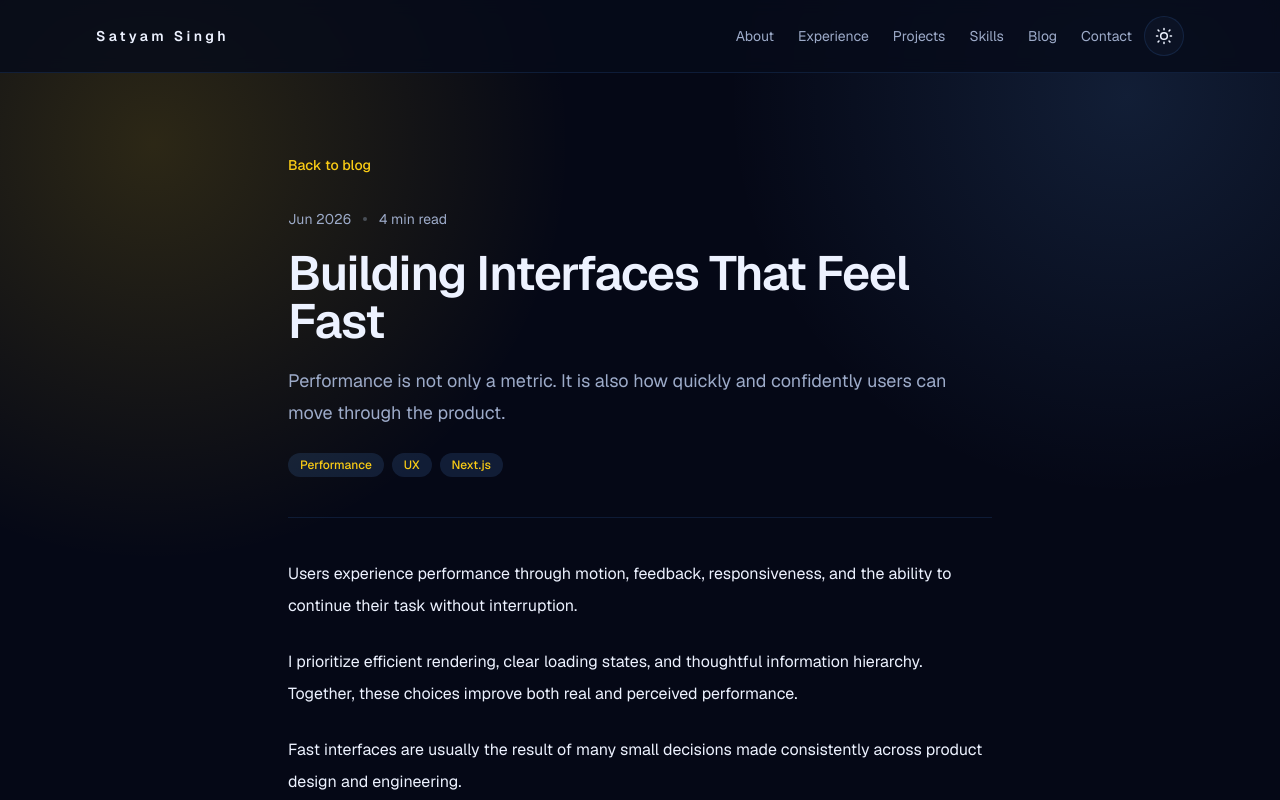
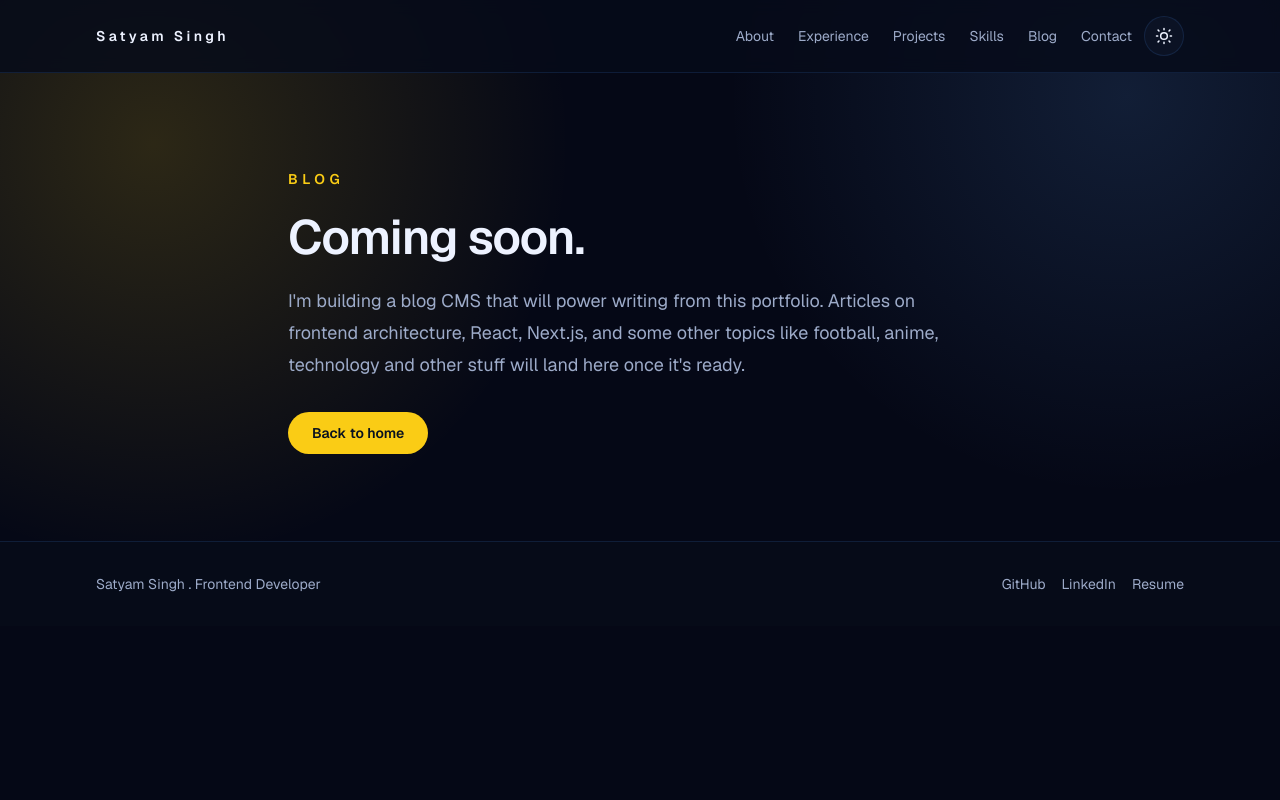
Before and after one commit to PandaTryingCoding/Portfolio, a Next.js app: page /blog/building-for-performance-and-ux in a window 1280 px wide. Shown: the top 800 px of the page. Built offline with nearby package versions, Linux system fonts and the light colour scheme.

Commit message:
Added new elements, made the buttons clickable and with proper links, and disabled the blog page for now with env

```diff
--- a/src/app/blog/[slug]/page.tsx
+++ b/src/app/blog/[slug]/page.tsx
@@ -1,6 +1,8 @@
 import type { Metadata } from "next";
 import Link from "next/link";
 import { notFound } from "next/navigation";
+import { BlogComingSoon } from "@/components/blog-coming-soon";
+import { isBlogEnabled } from "@/lib/features";
 import { blogPosts } from "@/lib/site-data";
 
 type BlogPostPageProps = {
@@ -10,6 +12,10 @@ type BlogPostPageProps = {
 };
 
 export async function generateStaticParams() {
+  if (!isBlogEnabled()) {
+    return [];
+  }
+
   return blogPosts.map((post) => ({
     slug: post.slug,
   }));
@@ -18,6 +24,13 @@ export async function generateStaticParams() {
 export async function generateMetadata({
   params,
 }: BlogPostPageProps): Promise<Metadata> {
+  if (!isBlogEnabled()) {
+    return {
+      title: "Coming Soon",
+      description: "Blog articles are coming soon.",
+    };
+  }
+
   const { slug } = await params;
   const post = blogPosts.find((entry) => entry.slug === slug);
 
@@ -34,6 +47,10 @@ export async function generateMetadata({
 }
 
 export default async function BlogPostPage({ params }: BlogPostPageProps) {
+  if (!isBlogEnabled()) {
+    return <BlogComingSoon />;
+  }
+
   const { slug } = await params;
   const post = blogPosts.find((entry) => entry.slug === slug);
 
--- a/src/app/blog/page.tsx
+++ b/src/app/blog/page.tsx
@@ -1,6 +1,8 @@
 import type { Metadata } from "next";
+import { BlogComingSoon } from "@/components/blog-coming-soon";
 import { BlogCard } from "@/components/cards/blog-card";
 import { FadeIn, StaggerGroup, StaggerItem } from "@/components/motion-elements";
+import { isBlogEnabled } from "@/lib/features";
 import { blogPosts } from "@/lib/site-data";
 
 export const metadata: Metadata = {
@@ -9,6 +11,10 @@ export const metadata: Metadata = {
 };
 
 export default function BlogPage() {
+  if (!isBlogEnabled()) {
+    return <BlogComingSoon />;
+  }
+
   return (
     <div className="mx-auto w-full max-w-5xl px-6 py-20 lg:px-8">
       <FadeIn className="max-w-3xl">
--- a/src/app/page.tsx
+++ b/src/app/page.tsx
@@ -1,4 +1,3 @@
-import Link from "next/link";
 import { BlogCard } from "@/components/cards/blog-card";
 import { ExperienceCard } from "@/components/cards/experience-card";
 import { ProjectCard } from "@/components/cards/project-card";
@@ -13,6 +12,7 @@ import {
 } from "@/components/motion-elements";
 import { SectionHeading } from "@/components/section-heading";
 import { ButtonLink } from "@/components/ui/button-link";
+import { isBlogEnabled } from "@/lib/features";
 import {
   blogPosts,
   experiences,
@@ -24,6 +24,8 @@ import {
 } from "@/lib/site-data";
 
 export default function Home() {
+  const blogLive = isBlogEnabled();
+
   return (
     <div className='text-foreground'>
       <section className='border-b border-(--border)'>
@@ -42,9 +44,11 @@ export default function Home() {
               <ButtonLink href='#projects' variant='solid'>
                 View Projects
               </ButtonLink>
-              <ButtonLink href='/blog'>
-                Read Blog
-              </ButtonLink>
+              {blogLive ? (
+                <ButtonLink href='/blog'>Read Blog</ButtonLink>
+              ) : (
+                <ButtonLink href='#contact'>Contact Me</ButtonLink>
+              )}
             </div>
           </FadeIn>
 
@@ -71,9 +75,7 @@ export default function Home() {
         <StaggerGroup className='mt-12 grid gap-6 lg:grid-cols-2'>
           {strengths.map((strength) => (
             <StaggerItem key={strength}>
-              <StrengthCard>
-                {strength}
-              </StrengthCard>
+              <StrengthCard>{strength}</StrengthCard>
             </StaggerItem>
           ))}
         </StaggerGroup>
@@ -137,6 +139,7 @@ export default function Home() {
         </div>
       </MotionSection>
 
+      {blogLive ? (
         <MotionSection className='mx-auto w-full max-w-6xl px-6 py-20 lg:px-8'>
           <SectionHeading
             eyebrow='Latest Writing'
@@ -152,6 +155,7 @@ export default function Home() {
             ))}
           </StaggerGroup>
         </MotionSection>
+      ) : null}
 
       <MotionSection id='contact' className='border-t border-(--border)'>
         <div className='mx-auto flex w-full max-w-6xl flex-col gap-6 px-6 py-20 lg:px-8 lg:flex-row lg:items-end lg:justify-between'>
@@ -176,11 +180,14 @@ export default function Home() {
             >
               {siteConfig.email}
             </ButtonLink>
+            <ButtonLink href={`tel:${siteConfig.phone}`}>
+              {siteConfig.phone}
+            </ButtonLink>
             {siteConfig.socialLinks.map((link) => (
               <ButtonLink
                 key={link.label}
                 href={link.href}
-                target='_blank'
+                target={link.target ?? '_blank'}
                 rel='noopener noreferrer'
               >
                 {link.label}
--- /dev/null
+++ b/src/components/blog-coming-soon.tsx
@@ -0,0 +1,28 @@
+import { FadeIn } from "@/components/motion-elements";
+import { ButtonLink } from "@/components/ui/button-link";
+
+export function BlogComingSoon() {
+  return (
+    <div className='mx-auto flex w-full max-w-3xl flex-col items-start px-6 py-24 lg:px-8'>
+      <FadeIn className='max-w-2xl'>
+        <p className='text-sm font-semibold uppercase tracking-[0.32em] text-(--accent)'>
+          Blog
+        </p>
+        <h1 className='mt-6 text-5xl font-semibold tracking-tight text-foreground'>
+          Coming soon.
+        </h1>
+        <p className='mt-6 text-lg leading-8 text-(--muted-foreground)'>
+          I&apos;m building a blog CMS that will power writing from this
+          portfolio. Articles on frontend architecture, React, Next.js, and some
+          other topics like football, anime, technology and other stuff will
+          land here once it&apos;s ready.
+        </p>
+        <div className='mt-10'>
+          <ButtonLink href='/' variant='solid'>
+            Back to home
+          </ButtonLink>
+        </div>
+      </FadeIn>
+    </div>
+  );
+}
--- a/src/components/site-footer.tsx
+++ b/src/components/site-footer.tsx
@@ -14,6 +14,8 @@ export function SiteFooter() {
             <Link
               key={link.label}
               href={link.href}
+              target={link.target ?? '_blank'}
+              rel='noopener noreferrer'
               className="transition hover:text-(--accent)"
             >
               {link.label}
--- /dev/null
+++ b/src/lib/features.ts
@@ -0,0 +1,7 @@
+/**
+ * Feature flags for the portfolio.
+ * Toggle via env vars in `.env.local` (see `.env.example`).
+ */
+export function isBlogEnabled(): boolean {
+  return process.env.NEXT_PUBLIC_BLOG_ENABLED === "true";
+}
--- a/src/lib/site-data.ts
+++ b/src/lib/site-data.ts
@@ -1,6 +1,12 @@
 export type NavItem = {
   label: string;
   href: string;
+};
+
+export type SocialLink = {
+  label: string;
+  href: string;
+  target?: string;
 };
 
 export type SkillGroup = {
@@ -39,6 +45,7 @@ export const siteConfig = {
   name: "Satyam Singh",
   role: "Frontend Developer",
   email: "satyamjsr999@gmail.com",
+  phone: "+918969833349",
   location: "Jamshedpur, India",
   intro:
     "Frontend developer with nearly 4 years of experience building scalable web applications with React, Next.js, and TypeScript.",
@@ -52,7 +59,7 @@ export const siteConfig = {
       label: "LinkedIn",
       href: "https://www.linkedin.com/in/satyam-singh-225064220/",
     },
-    { label: "Resume", href: "#" },
+    { label: "Resume", href: "/resume.pdf", target: "_blank" },
   ],
 };
 
```
Also changed, not shown: 1 other file (tests, documents, lock files or other folders). Lines whose indentation alone changed are shown as unchanged.
